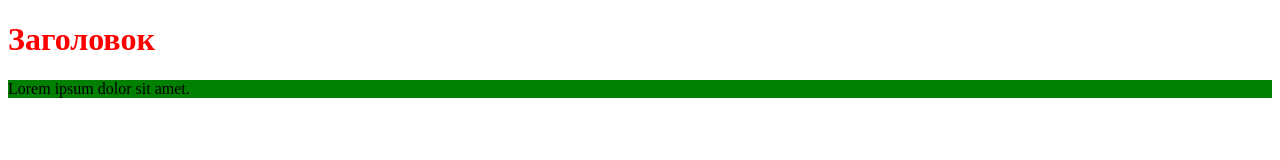
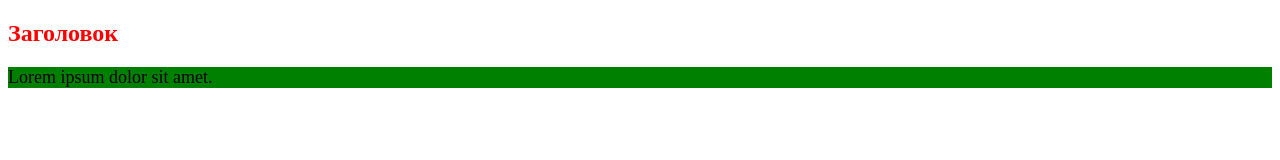
Before and after one commit to vitaliyma/project100, a plain HTML site: page index.html in a window 1280 px wide. Drawn offline with Linux system fonts and the light colour scheme.

Commit message:
modified index.html and main.css

```diff
--- a/index.html
+++ b/index.html
@@ -7,7 +7,9 @@
 		<link rel="stylesheet" href="./main.css" />
 	</head>
 	<body>
-		<h1>Заголовок</h1>
-		<p>Lorem ipsum dolor sit amet.</p>
+		<section>
+			<h1>Заголовок</h1>
+			<p>Lorem ipsum dolor sit amet.</p>
+		</section>
 	</body>
 </html>
--- a/main.css
+++ b/main.css
@@ -4,4 +4,5 @@ h1 {
 
 p {
   background-color: green;
+  font-size: 18px;
 }
```
